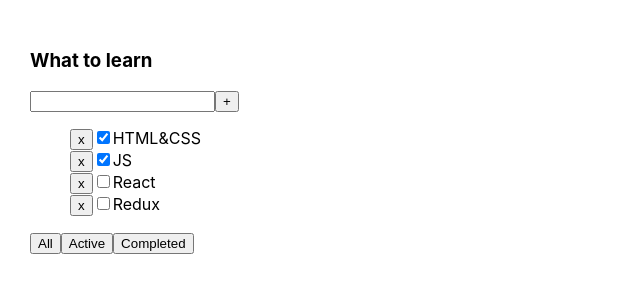
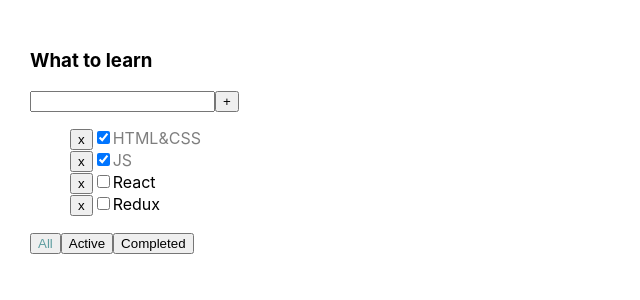
Before and after one commit to hrsk/classwork-todolist, a React (Create React App) app: page / in a window 1280 px wide. Shown: the top 300 px of the page, without its empty margins (0-640 px from the left). Built offline with nearby package versions, Linux system fonts and the light colour scheme.

Commit message:
trimm(), styling filter buttons and is done task title

```diff
--- a/src/App.css
+++ b/src/App.css
@@ -6,3 +6,11 @@
 .App > div {
   margin-right: 50px;
 }
+
+.active {
+  color: cadetblue;
+}
+
+.is-done {
+  opacity: 0.5;
+}
--- a/src/Todolist.tsx
+++ b/src/Todolist.tsx
@@ -31,8 +31,10 @@
     }
 
     const addTask = () => {
-        props.addTask(value)
-        setValue('')
+        if (value.trim() !== null) {
+            props.addTask(value)
+            setValue('')
+        }
     }
 
     const onKeyPressHandler = (event: KeyboardEvent) => {
@@ -66,7 +68,7 @@
                                     <input type="checkbox"
                                            checked={task.isDone}
                                            onChange={(e) => changeTaskStatus(task.id, e.currentTarget.checked)}/>
-                                    <span>{task.title}</span>
+                                    <span className={task.isDone ? 'is-done' : ''}>{task.title}</span>
                                 </li>
                             )
                         }
@@ -74,9 +76,15 @@
                 }
             </ul>
             <div>
-                <button onClick={() => changeTaskFilter('All')}>All</button>
-                <button onClick={() => changeTaskFilter('Active')}>Active</button>
-                <button onClick={() => changeTaskFilter('Completed')}>Completed</button>
+                <button className={props.filter === 'All' ? 'active' : ''}
+                        onClick={() => changeTaskFilter('All')}>All
+                </button>
+                <button className={props.filter === 'Active' ? 'active' : ''}
+                        onClick={() => changeTaskFilter('Active')}>Active
+                </button>
+                <button className={props.filter === 'Completed' ? 'active' : ''}
+                        onClick={() => changeTaskFilter('Completed')}>Completed
+                </button>
             </div>
         </div>
     )
--- a/src/index.tsx
+++ b/src/index.tsx
@@ -1,7 +1,7 @@
 import React from 'react';
 import ReactDOM from 'react-dom/client';
 import './index.css';
-import {App, FilterValuesType} from './App';
+import {App} from './App';
 import reportWebVitals from './reportWebVitals';
 
 export type TaskType = {
```
